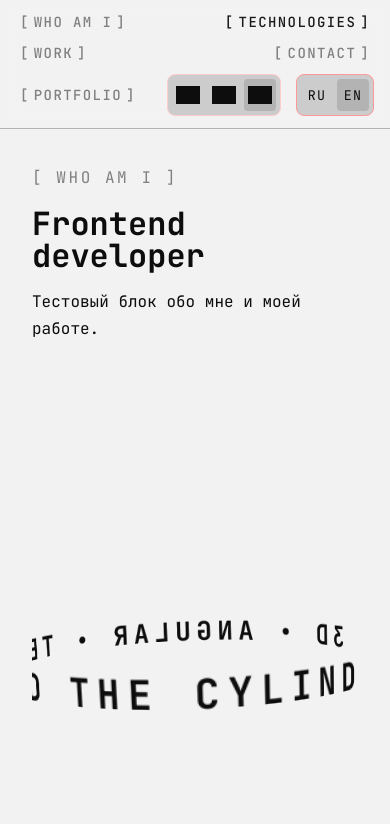
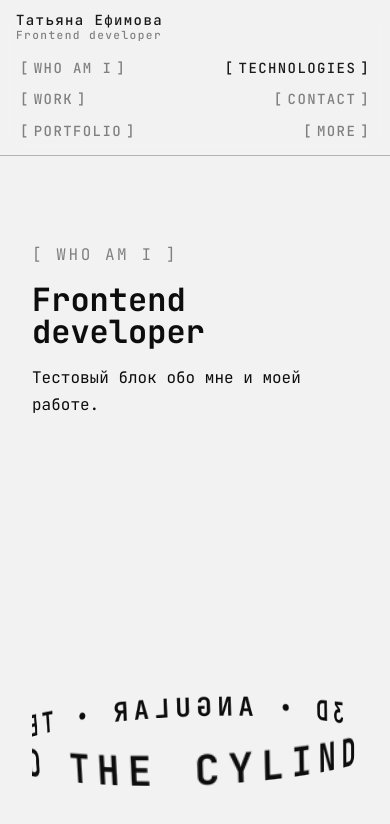
Before and after one commit to okoyannaya/about-me, an Angular app: page /#technologies in a window 390 px wide. Shown: the top 824 px of the page. Built offline with nearby package versions, Linux system fonts and the light colour scheme; grey boxes are pictures that could not be loaded.

Commit message:
chore: изменен стиль header

```diff
--- a/src/app/layout/header/header.html
+++ b/src/app/layout/header/header.html
@@ -1,3 +1,8 @@
+<div class="identity-text">
+  <span>Татьяна Ефимова</span>
+  <span>Frontend developer</span>
+</div>
+<div class="navigation-actions">
   <nav>
     @for (option of options(); track option.fragment ?? option.path) {
       <a
@@ -7,13 +12,34 @@
         [attr.aria-current]="option.isActive ? (option.fragment ? 'location' : 'page') : null"
         (click)="trackNavigationClick(option.key)"
       >
-      <span>[</span>
-      {{ option.label | uppercase }}
-      <span>]</span>
+        <ng-container
+          [ngTemplateOutlet]="bracketLabel"
+          [ngTemplateOutletContext]="{ $implicit: option.label }"
+        />
       </a>
     }
   </nav>
+  <button
+    type="button"
+    aria-controls="header-controls"
+    [attr.aria-expanded]="isControlsOpen()"
+    (click)="toggleControls()"
+  >
+    <ng-container
+      [ngTemplateOutlet]="bracketLabel"
+      [ngTemplateOutletContext]="{ $implicit: controlsLabel() }"
+    />
+  </button>
+</div>
+<div id="header-controls" class="controls-drawer" [attr.inert]="isControlsOpen() ? null : ''">
   <div class="controls">
     <app-theme-toggle />
     <app-language-toggle />
   </div>
+</div>
+
+<ng-template #bracketLabel let-label>
+  <span>[</span>
+  {{ label | uppercase }}
+  <span>]</span>
+</ng-template>
--- a/src/app/layout/header/header.scss
+++ b/src/app/layout/header/header.scss
@@ -2,9 +2,10 @@
 
 :host {
   box-sizing: border-box;
-  display: flex;
+  display: grid;
+  grid-template-columns: minmax(0, 1fr) max-content;
+  column-gap: 20px;
   align-items: center;
-  justify-content: space-between;
   min-height: 64px;
   padding: 8px 24px;
   border-bottom: 1px solid var(--primary-30);
@@ -15,12 +16,14 @@
   letter-spacing: 0.1em;
 }
 
+.navigation-actions,
 nav {
   display: flex;
   gap: 25px;
 }
 
-a {
+a,
+button {
   display: inline-flex;
   align-items: center;
   padding-inline: 4px;
@@ -33,30 +36,88 @@ a {
     display: inline-block;
     transition: transform 0.2s ease;
   }
+}
 
-  &:hover span:first-child {
-    transform: translateX(-4px);
+@media (hover: hover) and (pointer: fine) {
+  a,
+  button {
+    &:hover {
+      color: var(--text-90);
+    }
+
+    &:hover span:first-child {
+      transform: translateX(-4px);
+    }
+
+    &:hover span:last-child {
+      transform: translateX(4px);
+    }
   }
+}
 
-  &:hover span:last-child {
-    transform: translateX(4px);
+nav a.active {
+  color: var(--text-90);
+}
+
+button {
+  border: 0;
+  background: transparent;
+  font: inherit;
+  letter-spacing: inherit;
+  cursor: pointer;
+
+  &:focus-visible {
+    outline: 2px solid currentColor;
+    outline-offset: 2px;
   }
+}
 
-  &:hover,
-  &.active {
-    color: var(--text-90);
+.identity-text {
+  display: flex;
+  flex-direction: column;
+  color: var(--text-90);
+  line-height: 1.2;
+  white-space: nowrap;
+
+  span:last-child {
+    color: var(--primary-50);
+    font-size: 0.8em;
   }
+}
+
+.controls-drawer {
+  display: grid;
+  grid-template-rows: 0fr;
+  grid-column: 1 / -1;
+  transition: grid-template-rows 300ms ease;
 }
 
 .controls {
   display: flex;
+  justify-content: flex-end;
+  min-height: 0;
+  overflow: hidden;
   gap: 15px;
+  opacity: 0;
+  transition:
+    padding 300ms ease,
+    opacity 200ms ease;
+}
+
+:host(.is-open) .controls {
+  padding-block: 8px;
+  opacity: 1;
+}
+
+:host(.is-open) .controls-drawer {
+  grid-template-rows: 1fr;
 }
 
 @include breakpoint(tablet) {
   :host {
     font-size: 12px;
   }
+  .navigation-actions,
   nav {
     gap: 15px;
   }
@@ -64,15 +125,17 @@ a {
 
 @include breakpoint(mobile) {
   :host {
+    grid-template-columns: minmax(0, 1fr);
+    padding: 12px 16px;
+    font-size: 14px;
+  }
+
+  .navigation-actions {
     display: grid;
     grid-template-columns: minmax(0, 1fr) max-content;
     column-gap: 12px;
     row-gap: 10px;
-    align-items: center;
-    justify-content: stretch;
-    min-height: auto;
-    padding: 12px 16px;
-    font-size: 14px;
+    margin-top: 16px;
   }
 
   nav {
@@ -88,7 +151,22 @@ a {
     justify-self: end;
   }
 
-  .controls {
+  .navigation-actions > button {
     justify-self: end;
   }
+
+  .identity-text {
+    white-space: normal;
+  }
+
+  .controls {
+    flex-wrap: wrap;
+  }
 }
+
+@media (prefers-reduced-motion: reduce) {
+  .controls-drawer,
+  .controls {
+    transition: none;
+  }
+}
--- a/src/app/layout/header/header.ts
+++ b/src/app/layout/header/header.ts
@@ -1,4 +1,4 @@
-import { Location, UpperCasePipe } from '@angular/common';
+import { Location, NgTemplateOutlet, UpperCasePipe, ViewportScroller } from '@angular/common';
 import {
   afterNextRender,
   ChangeDetectionStrategy,
@@ -6,13 +6,14 @@ import {
   computed,
   DestroyRef,
   DOCUMENT,
+  ElementRef,
   inject,
   signal,
 } from '@angular/core';
 import { takeUntilDestroyed } from '@angular/core/rxjs-interop';
 import { isActive, type IsActiveMatchOptions, Router, RouterLink } from '@angular/router';
 
-import { debounceTime, fromEvent } from 'rxjs';
+import { debounceTime, fromEvent, tap } from 'rxjs';
 
 import { LanguageToggle } from '@components/language-toggle/language-toggle';
 import { ThemeToggle } from '@components/theme-toggle/theme-toggle';
@@ -30,15 +31,20 @@ const PAGE_MATCH_OPTIONS: IsActiveMatchOptions = {
 
 @Component({
   selector: 'app-header',
-  imports: [RouterLink, ThemeToggle, LanguageToggle, UpperCasePipe],
+  imports: [RouterLink, ThemeToggle, LanguageToggle, NgTemplateOutlet, UpperCasePipe],
   templateUrl: './header.html',
   styleUrl: './header.scss',
   changeDetection: ChangeDetectionStrategy.OnPush,
+  host: {
+    '[class.is-open]': 'isControlsOpen()',
+  },
 })
 export class Header {
   private readonly _destroyRef = inject(DestroyRef);
   private readonly _document = inject(DOCUMENT);
+  private readonly _element = inject<ElementRef<HTMLElement>>(ElementRef);
   private readonly _location = inject(Location);
+  private readonly _viewportScroller = inject(ViewportScroller);
   private readonly _router = inject(Router);
   private readonly _analyticsService = inject(AnalyticsService);
   private readonly _translationService = inject(TranslationService);
@@ -46,6 +52,8 @@ export class Header {
   private readonly _navigation = this._router.lastSuccessfulNavigation;
   private readonly _isHome = isActive('/', this._router, PAGE_MATCH_OPTIONS);
   private readonly _isPortfolio = isActive('/portfolio', this._router, PAGE_MATCH_OPTIONS);
+  private _headerHeight = 80;
+  protected readonly isControlsOpen = signal(false);
   private readonly _scrolledSection = signal<{ navigationId: number; fragment: string } | null>(
     null,
   );
@@ -76,18 +84,44 @@ export class Header {
       isActive: option.fragment ? option.fragment === activeSection : this._isPortfolio(),
     }));
   });
+  protected readonly controlsLabel = computed(
+    () => this._translationService.translations().navigation.controls,
+  );
 
   public constructor() {
+    this._viewportScroller.setOffset(() => [0, this._headerHeight]);
+
     afterNextRender(() => {
+      const observer = new ResizeObserver(() => {
+        if (!this.isControlsOpen()) {
+          const height = this._element.nativeElement.getBoundingClientRect().height;
+          this._headerHeight = height;
+          this._document.documentElement.style.setProperty('--header-height', `${height}px`);
+        }
+      });
+      observer.observe(this._element.nativeElement);
+      this._destroyRef.onDestroy(() => {
+        observer.disconnect();
+        this._document.documentElement.style.removeProperty('--header-height');
+      });
+
       // Let anchor scrolling settle before updating the URL from the viewport.
       fromEvent(this._document, 'scroll')
-        .pipe(debounceTime(100), takeUntilDestroyed(this._destroyRef))
+        .pipe(
+          tap(() => this.isControlsOpen.set(false)),
+          debounceTime(100),
+          takeUntilDestroyed(this._destroyRef),
+        )
         .subscribe(() => this._syncSectionFromScroll());
     });
   }
 
   protected trackNavigationClick(key: string): void {
     this._analyticsService.trackEvent(`navigation_${key}_click`);
+  }
+
+  protected toggleControls(): void {
+    this.isControlsOpen.update((isOpen) => !isOpen);
   }
 
   private _syncSectionFromScroll(): void {
--- a/src/app/shared/translations/en.json
+++ b/src/app/shared/translations/en.json
@@ -4,6 +4,7 @@
     "technologies": "Technologies",
     "work": "Work",
     "portfolio": "Portfolio",
-    "contact": "Contact"
+    "contact": "Contact",
+    "controls": "More"
   }
 }
--- a/src/app/shared/translations/ru.json
+++ b/src/app/shared/translations/ru.json
@@ -4,6 +4,7 @@
     "technologies": "Технологии",
     "work": "Работа",
     "portfolio": "Портфолио",
-    "contact": "Контакты"
+    "contact": "Контакты",
+    "controls": "Дополнительно"
   }
 }
--- a/src/styles.scss
+++ b/src/styles.scss
@@ -80,7 +80,7 @@ html {
 }
 
 [data-navigation-section] {
-  scroll-margin-top: 80px;
+  scroll-margin-top: var(--header-height, 80px);
 }
 
 body {
@@ -94,7 +94,13 @@ body {
 }
 
 .main {
-  padding-top: 80px;
+  padding-top: var(--header-height, 80px);
+}
+
+@media (max-width: 576px) {
+  :root {
+    --header-height: 160px;
+  }
 }
 
 .no-select {
```
Lines whose indentation alone changed are shown as unchanged.
